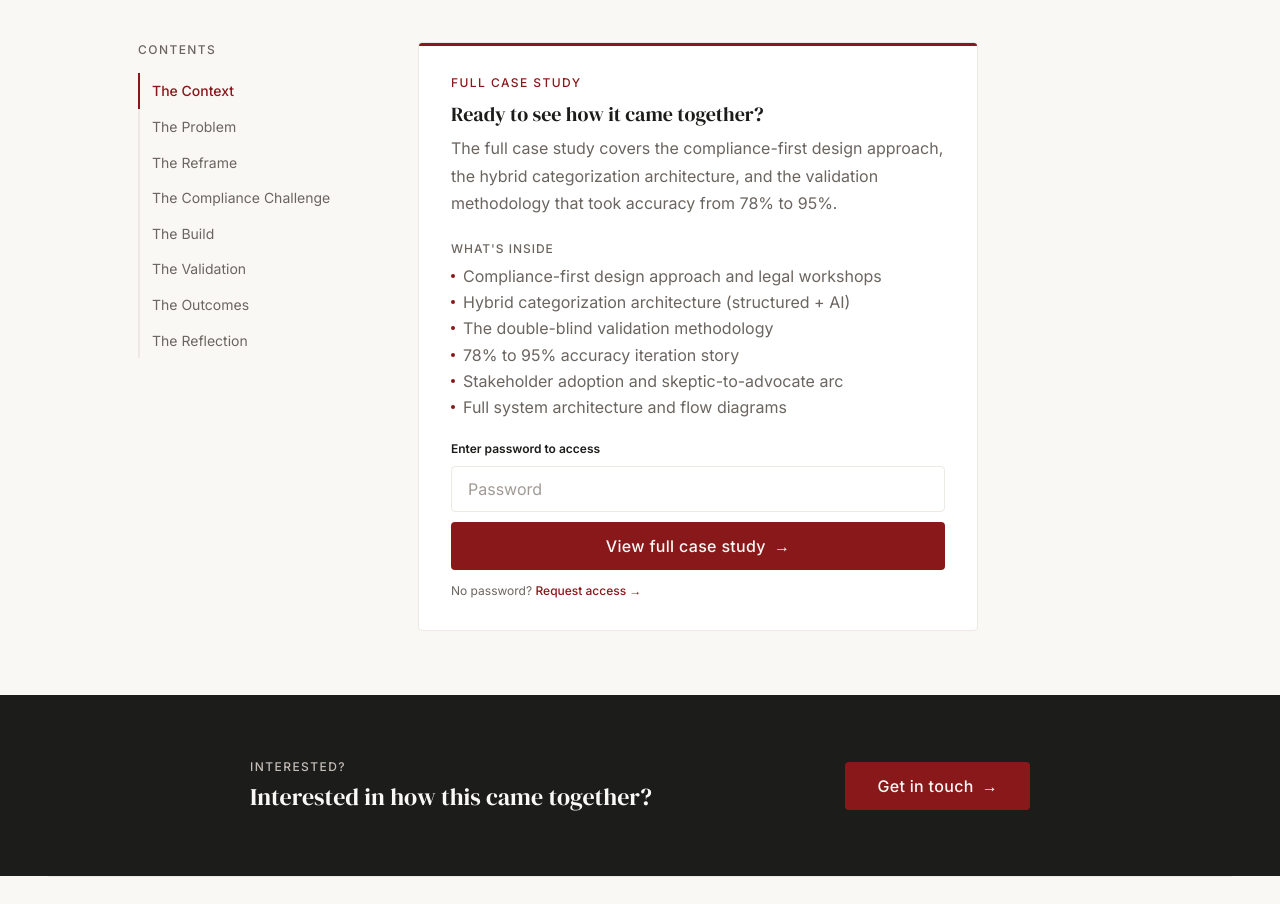
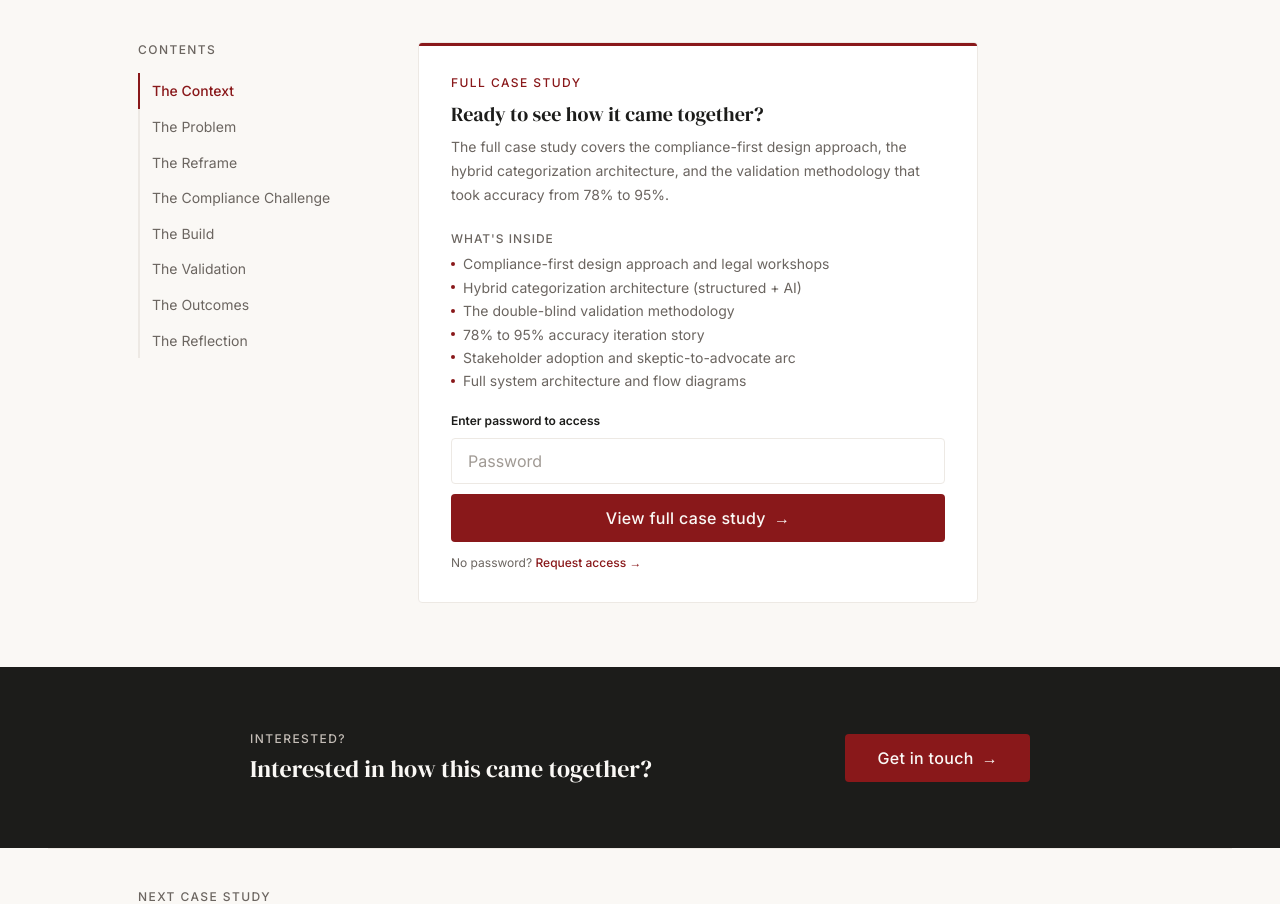
Before and after one commit to alikhandesign/alikhandesign.com, a Next.js app: page /work/ai-agent in a window 1280 px wide. Shown: the part 1040-1944 px from the top of the page. Built offline with nearby package versions, Linux system fonts and the light colour scheme.

Commit message:
Fix font scale: correct --text-sm to 14px, --text-base to 16px, update UI elements to --text-sm

```diff
--- a/app/components/PasswordGate.tsx
+++ b/app/components/PasswordGate.tsx
@@ -43,13 +43,13 @@ export default function PasswordGate({ password, children, title, description, i
 
       <SectionLabel label="Full Case Study" />
       <h2 className="font-serif" style={{ fontSize: 'var(--text-xl)', fontWeight: 400, lineHeight: 1.25, marginBottom: 'var(--space-2)' }}>{title}</h2>
-      <p style={{ fontSize: 'var(--text-base)', color: 'var(--color-text-muted)', lineHeight: 1.7, marginBottom: 'var(--space-6)' }}>{description}</p>
+      <p style={{ fontSize: 'var(--text-sm)', color: 'var(--color-text-muted)', lineHeight: 1.7, marginBottom: 'var(--space-6)' }}>{description}</p>
 
       <div style={{ marginBottom: 'var(--space-6)' }}>
         <p style={{ fontSize: 'var(--text-xs)', letterSpacing: 'var(--letter-spacing-md)', textTransform: 'uppercase' as const, color: 'var(--color-text-muted)', fontWeight: 'var(--font-weight-medium)' as any, marginBottom: '0.6rem' }}>What's inside</p>
         <ul style={{ listStyle: 'none', display: 'flex', flexDirection: 'column', gap: '0.4rem' }}>
           {inside.map(item => (
-            <li key={item} style={{ fontSize: 'var(--text-base)', color: 'var(--color-text-muted)', display: 'flex', alignItems: 'center', gap: 'var(--space-2)' }}>
+            <li key={item} style={{ fontSize: 'var(--text-sm)', color: 'var(--color-text-muted)', display: 'flex', alignItems: 'center', gap: 'var(--space-2)' }}>
               <span style={{ width: 4, height: 4, borderRadius: '50%', background: 'var(--color-accent)', flexShrink: 0, display: 'block' }} />
               {item}
             </li>
```
